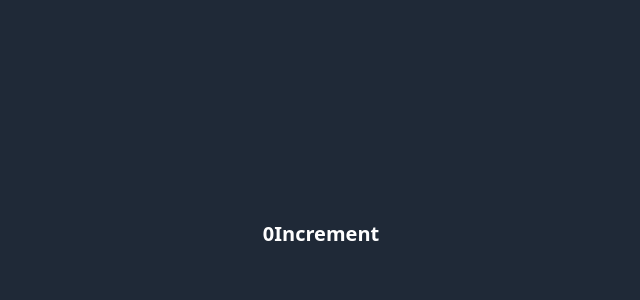
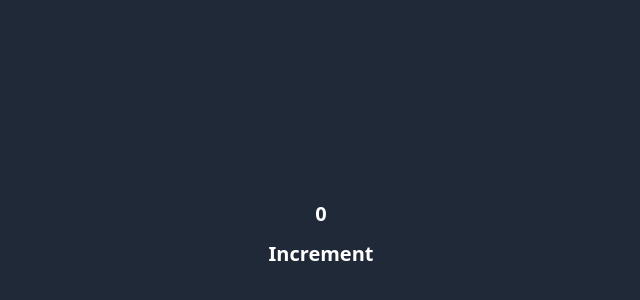
Before and after one commit to serhiyhvala/next-15-rc, a Next.js app: page /react-19 in a window 1280 px wide. Shown: the part 166-466 px from the top of the page, without its empty margins (319-959 px from the left). Built offline with nearby package versions, Linux system fonts and the light colour scheme.

Commit message:
feat: update form styles

```diff
--- a/src/components/react-19-example/action-state.tsx
+++ b/src/components/react-19-example/action-state.tsx
@@ -9,7 +9,7 @@ async function increment(previousState: number) {
 export const StatefulForm: FC = () => {
   const [state, formAction] = useActionState(increment, 0);
   return (
-    <form>
+    <form className="flex flex-col gap-3 items-center">
       {state}
       <button formAction={formAction}>Increment</button>
     </form>
```
